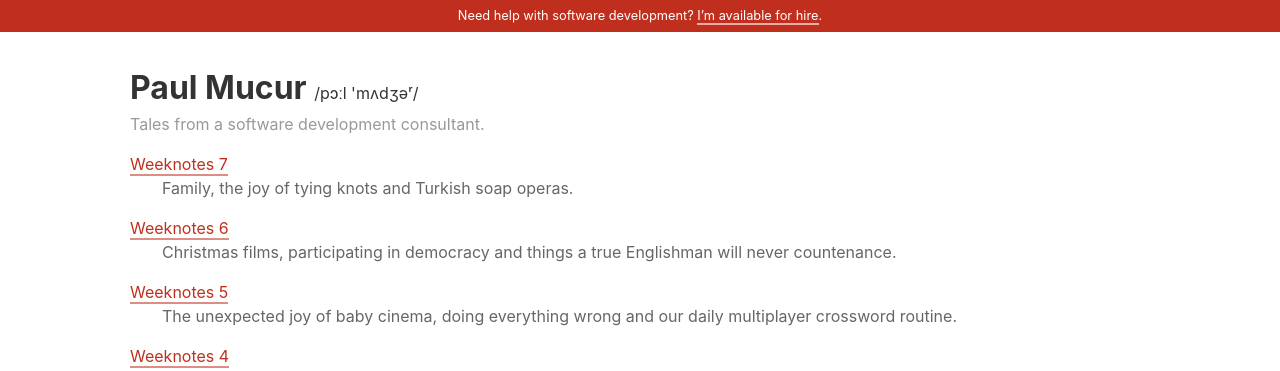
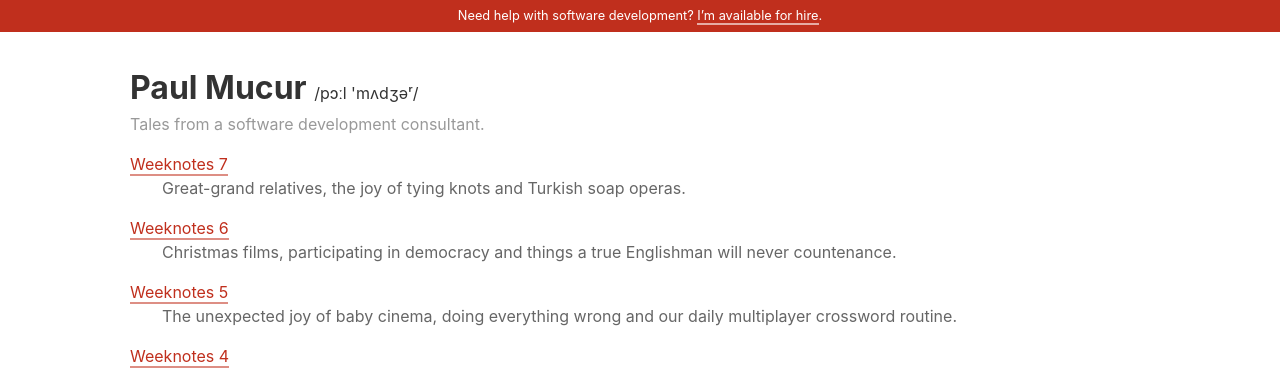
Before and after one commit to mudge/mudge.github.com, a Jekyll site: the page built from index.html, in a window 1280 px wide. Shown: the top 371 px of the page. Built offline with Jekyll 4.4.1, drawn with Linux system fonts in a browser that asks for light colours.

Commit message:
Adjust latest weeknotes summary

```diff
--- a/_posts/2019-12-16-weeknotes-7.markdown
+++ b/_posts/2019-12-16-weeknotes-7.markdown
@@ -1,7 +1,7 @@
 ---
 layout: post
 title: Weeknotes 7
-excerpt: Family, the joy of tying knots and Turkish soap operas.
+excerpt: Great-grand relatives, the joy of tying knots and Turkish soap operas.
 comments: false
 ---
 *   We're in Yorkshire spending time with our family in the run up to Christmas so please forgive the lateness of this week's notes.
```
